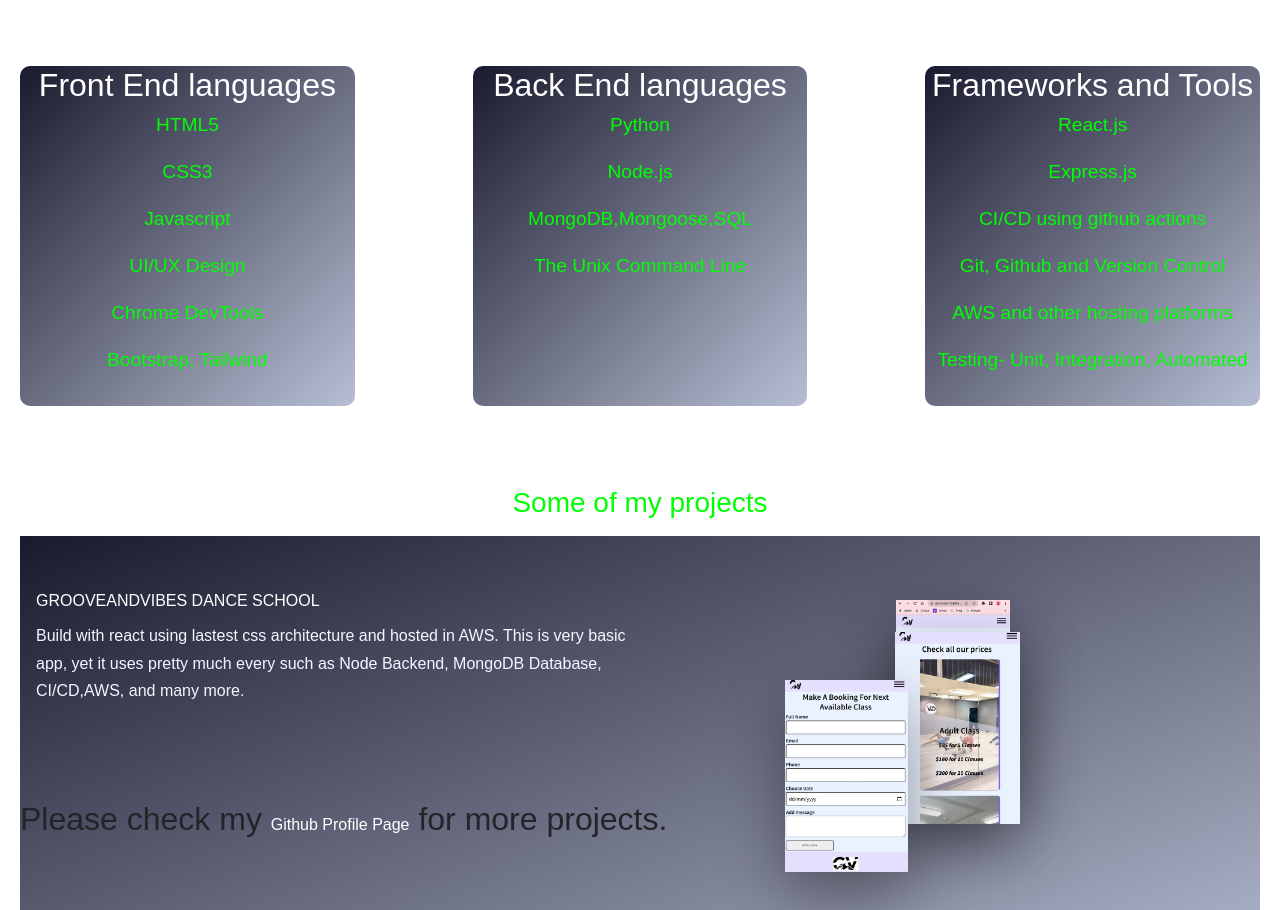
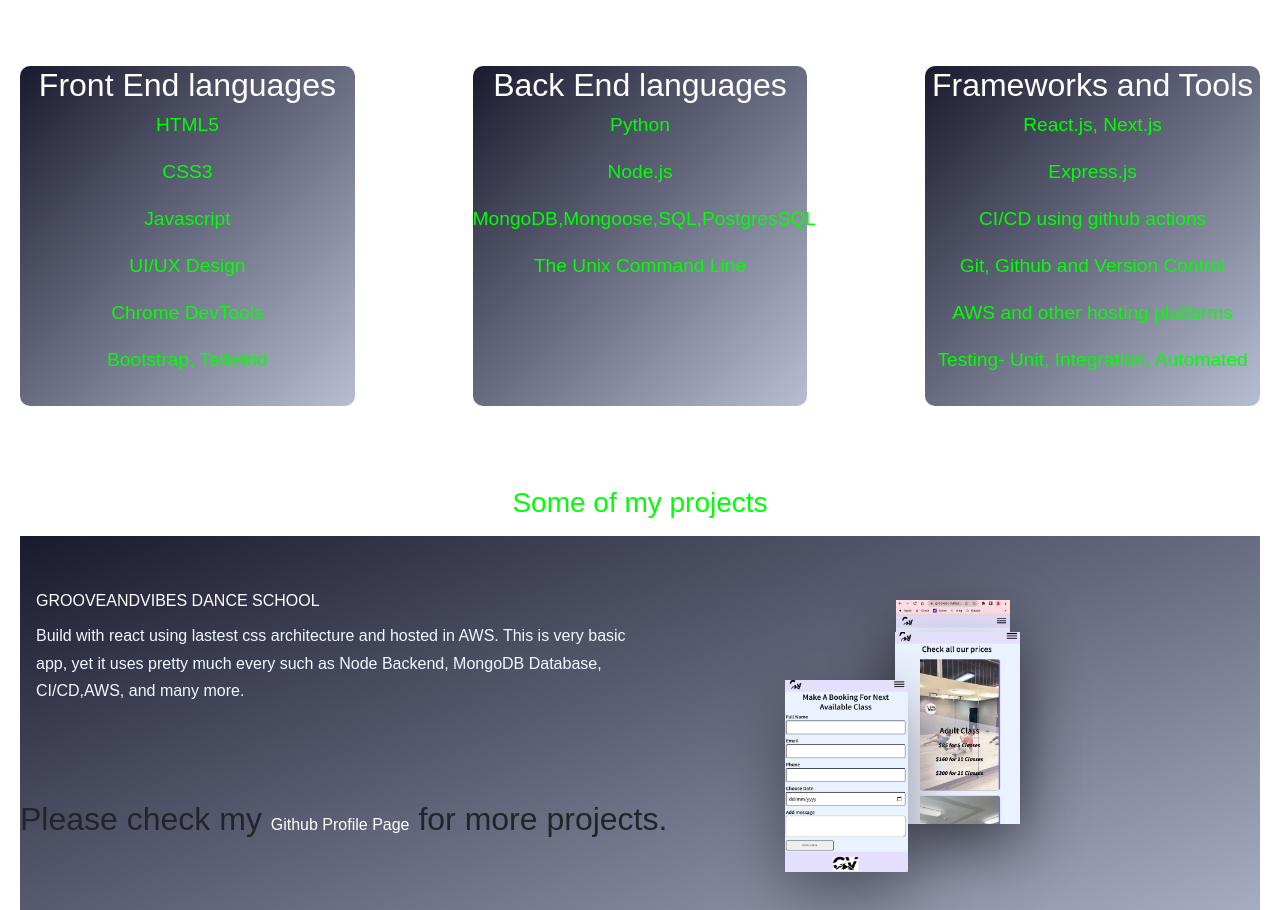
Before and after one commit to moshibal/portfolio, a React (Create React App) app: page / in a window 1280 px wide. Shown: the part 852-1762 px from the top of the page. Built offline with nearby package versions, Linux system fonts and the light colour scheme.

Commit message:
added qualification

```diff
--- a/src/components/header/Header.tsx
+++ b/src/components/header/Header.tsx
@@ -14,7 +14,7 @@ const Header = () => {
             <span>
               <a
                 className={styles.detailsButton}
-                href="https://www.linkedin.com/in/bishal-karki-240810142/"
+                href="www.linkedin.com/in/bishal-karki-60a16630a"
               >
                 Contact Me
               </a>
--- a/src/components/main/Main.tsx
+++ b/src/components/main/Main.tsx
@@ -63,7 +63,7 @@ const Main = () => {
           <div className={styles.listOfSkills}>
             <h3>Python</h3>
             <h3>Node.js</h3>
-            <h3>MongoDB,Mongoose,SQL</h3>
+            <h3>MongoDB,Mongoose,SQL,PostgresSQL</h3>
             <h3>The Unix Command Line</h3>
           </div>
         </section>
@@ -73,7 +73,7 @@ const Main = () => {
         >
           <h2>Frameworks and Tools</h2>
           <div className={styles.listOfSkills}>
-            <h3>React.js</h3>
+            <h3>React.js, Next.js</h3>
             <h3>Express.js</h3>
             <h3>CI/CD using github actions</h3>
             <h3>Git, Github and Version Control</h3>
```
